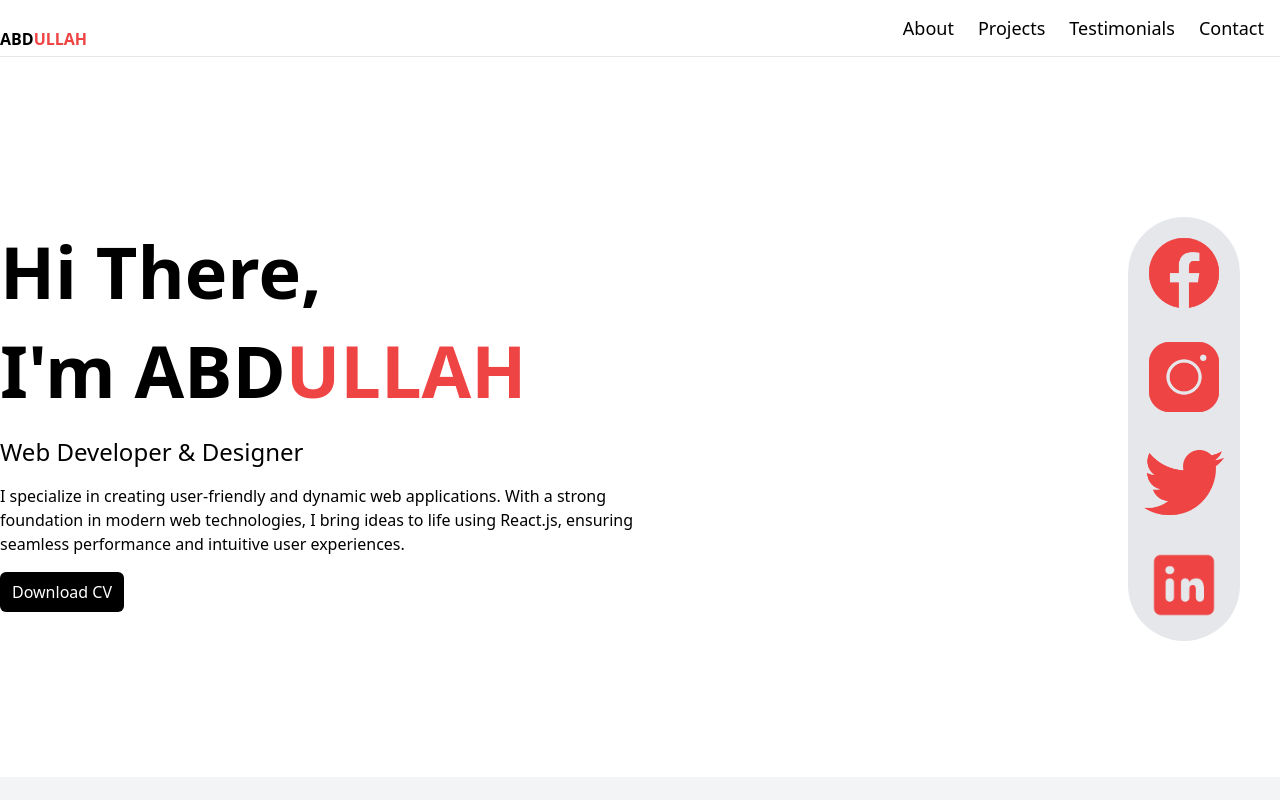
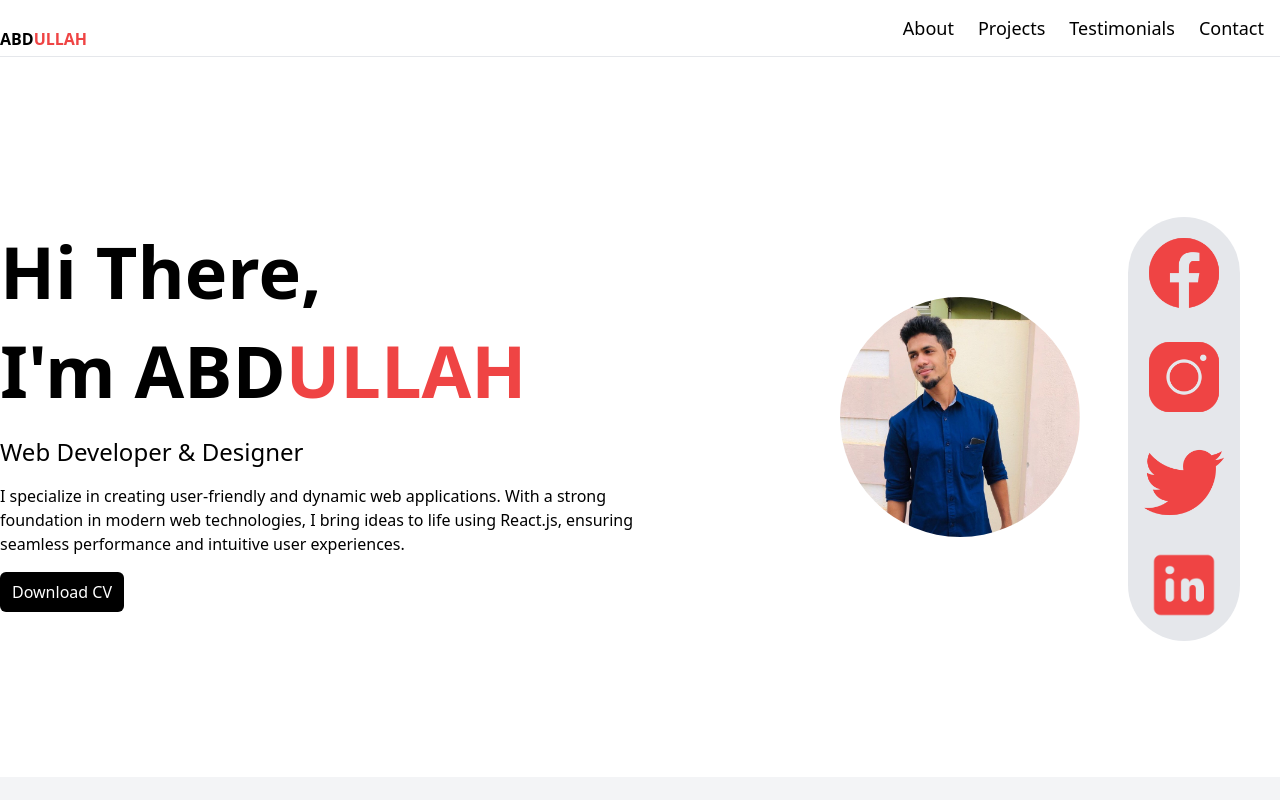
Before and after one commit to abd4634/portfolio, a React (Vite) app: page / in a window 1280 px wide. Shown: the top 800 px of the page. Built offline with nearby package versions, Linux system fonts and the light colour scheme.

Commit message:
Update hero.jsx

```diff
--- a/src/component/hero.jsx
+++ b/src/component/hero.jsx
@@ -1,5 +1,5 @@
 import React from 'react'
-import hero from '../assets/Hero.png'
+import hero from '../assets/Abd.jpeg'
 import facebook from '../assets/facebook.png'
 import twitter from '../assets/twitter.png'
 import instagram from '../assets/instagram.png'
@@ -20,7 +20,7 @@ const Hero = () => {
                <button className='bg-black text-white px-3 py-2 w-max rounded-md'><a href="https://drive.google.com/file/d/1ufFKGigemA2usgG0jlNGALW8H7zPENaq/view?usp=sharing" download target='_blank'>Download CV</a></button>
             </div>
             <div className='md:w-1/2 relative flex justify-center items-end'>
-
+                 <img src={hero} alt="" className="w-35 h-35 sm:w-40 sm:h-40 md:w-40 md:h-40 lg:w-60 lg:h-60 rounded-full object-cover" />
                  <img src={reactLogo} alt="" className='absolute w-10 top-36 left-0 rounded-full md:hidden'/>
                  <img src={reduxLogo} alt="" className='absolute w-10 top-0 right-5 md:hidden'/>
                  <img src={tailwind} alt="" className='absolute w-10 rounded-full right-0 bottom-36 md:hidden'/>
```
